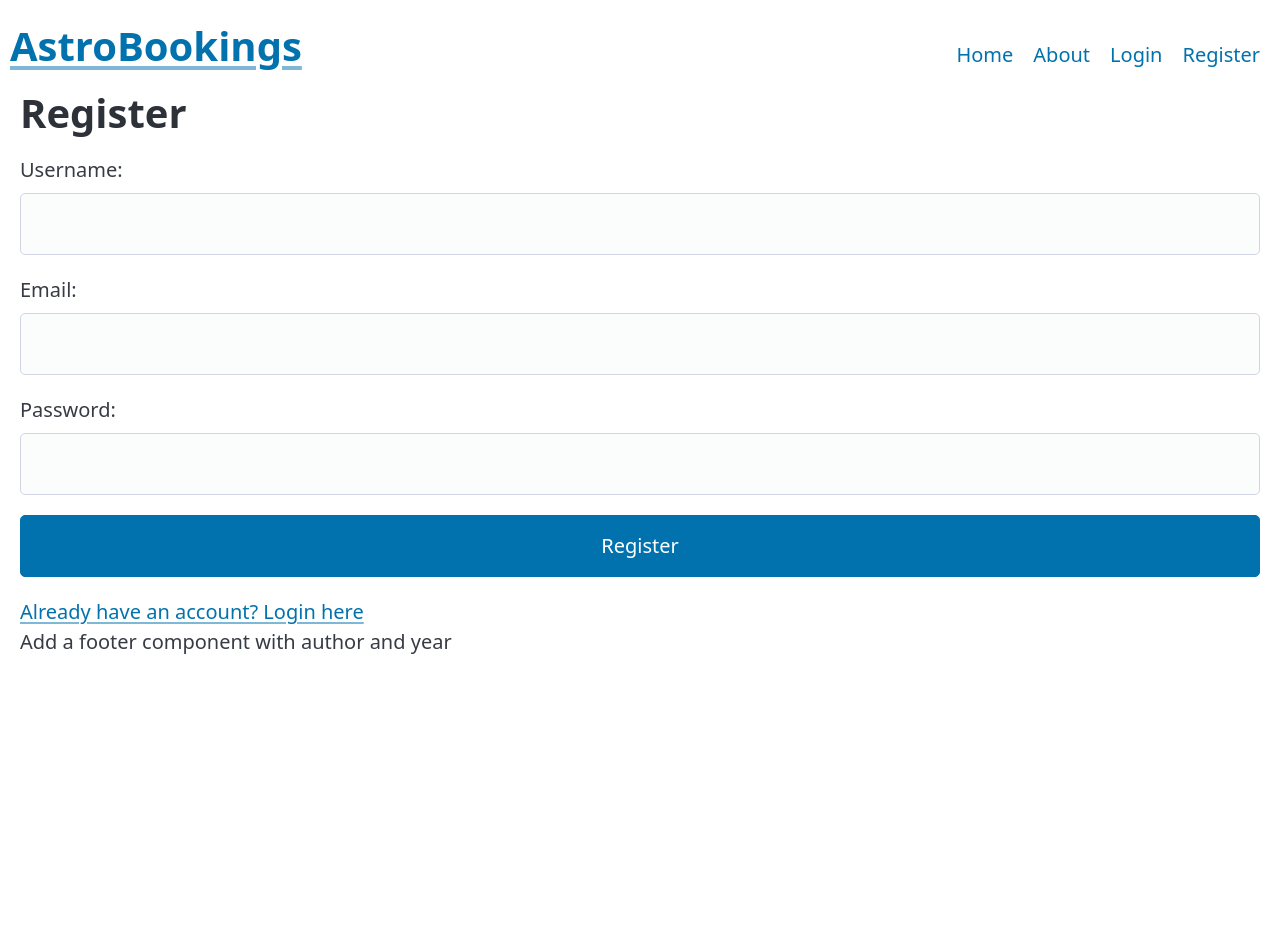
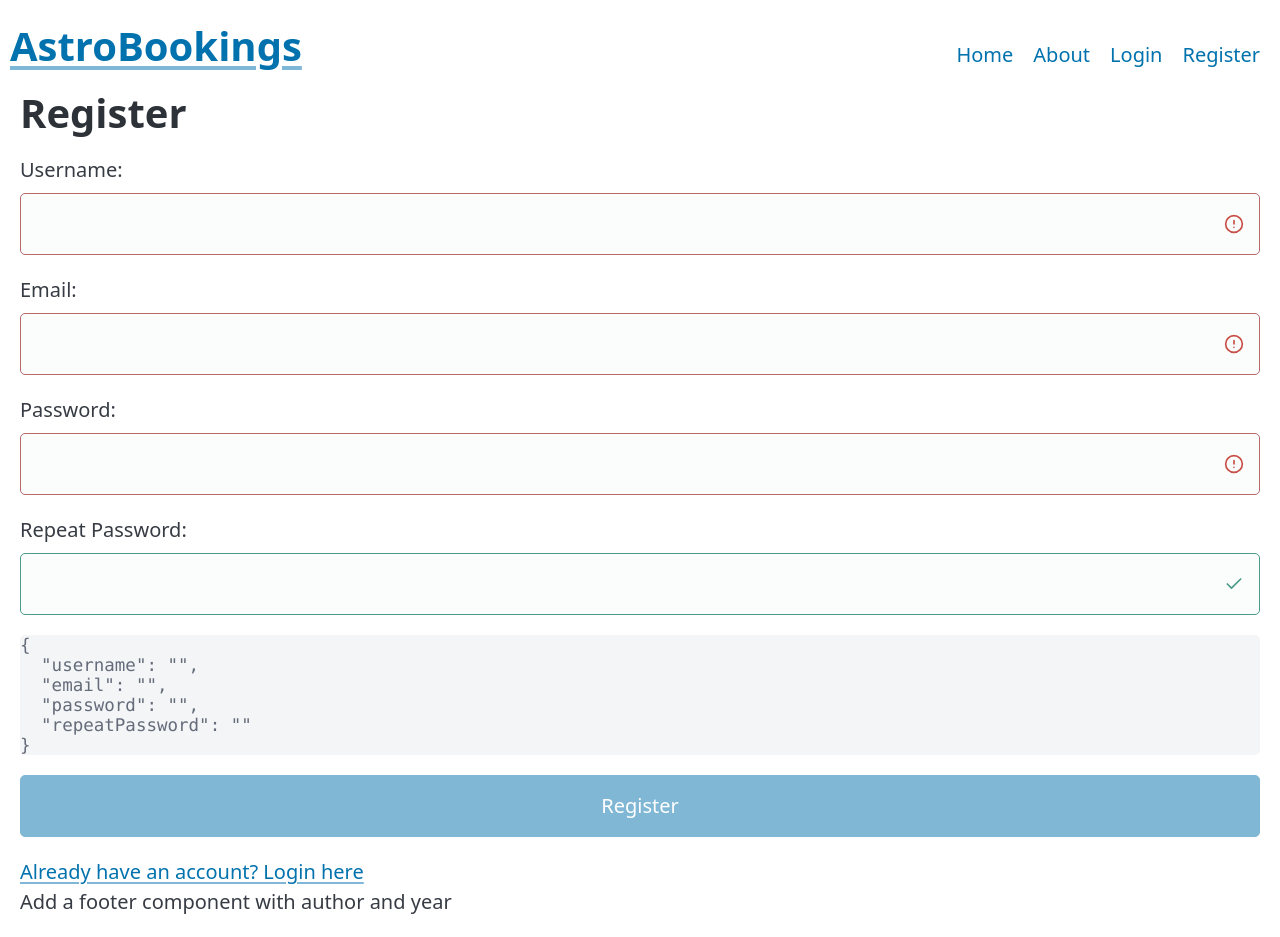
Before and after one commit to TrainingITCourses/mnt_ng16_pro, an Angular app in the folder AstroBookings/: page /register in a window 1280 px wide. Before the commit the page ends 800 px from the top, so only its background shows below. Built offline with nearby package versions, Linux system fonts and the light colour scheme; no server answers.

Commit message:
feat: validations

```diff
--- a/AstroBookings/src/app/routes/login/login-form.component.html
+++ b/AstroBookings/src/app/routes/login/login-form.component.html
@@ -1,11 +1,18 @@
-<form (ngSubmit)="onSubmit(username.value, password.value)">
+<form [formGroup]="loginForm" (ngSubmit)="onSubmit()">
   <div>
-    <label for="username">Username:</label>
-    <input type="text" id="username" #username required />
+    <label for="email">Email:</label>
+    <input type="email" id="email" formControlName="email" [attr.aria-invalid]="email.invalid" />
+    <small *ngIf="mustDisplayError(email)" class="error">{{ getDisplayError(email) }}</small>
   </div>
   <div>
     <label for="password">Password:</label>
-    <input type="password" id="password" #password required />
+    <input
+      type="password"
+      id="password"
+      formControlName="password"
+      [attr.aria-invalid]="password.invalid"
+    />
+    <small *ngIf="mustDisplayError(password)" class="error">{{ getDisplayError(password) }}</small>
   </div>
-  <button type="submit">Login</button>
+  <button type="submit" [disabled]="loginForm.invalid">Login</button>
 </form>
--- a/AstroBookings/src/app/routes/login/login-form.component.ts
+++ b/AstroBookings/src/app/routes/login/login-form.component.ts
@@ -1,5 +1,6 @@
 import { ChangeDetectionStrategy, Component, EventEmitter, Output } from '@angular/core';
-import { FormBuilder, Validators } from '@angular/forms';
+import { FormBuilder, FormControl, Validators } from '@angular/forms';
+import { passwordValidator } from 'app/shared/utils/form.validators';
 
 @Component({
   selector: 'app-login-form',
@@ -7,16 +8,44 @@ import { FormBuilder, Validators } from '@angular/forms';
   changeDetection: ChangeDetectionStrategy.OnPush,
 })
 export class LoginFormComponent {
-  @Output() login = new EventEmitter<{ username: string; password: string }>();
+  @Output() login = new EventEmitter<void>();
 
   loginForm = this.formBuilder.group({
-    username: ['', Validators.required],
-    password: ['', Validators.required],
+    email: new FormControl('', [Validators.required, Validators.email]),
+    password: new FormControl('', [
+      Validators.required,
+      Validators.minLength(4),
+      passwordValidator,
+    ]),
   });
+
+  get email(): FormControl {
+    return this.loginForm.get('email') as FormControl;
+  }
+
+  get password(): FormControl {
+    return this.loginForm.get('password') as FormControl;
+  }
+
+  mustDisplayError(control: FormControl): boolean {
+    return control.invalid && control.touched;
+  }
+
+  getDisplayError(control: FormControl): string {
+    if (control.hasError('required')) {
+      return 'This field is required';
+    } else if (control.hasError('email')) {
+      return 'Invalid email';
+    } else if (control.hasError('minlength')) {
+      return 'Password must be at least 4 characters';
+    } else {
+      return JSON.stringify(control.errors);
+    }
+  }
 
   constructor(private readonly formBuilder: FormBuilder) {}
 
-  onSubmit(username: string, password: string): void {
-    this.login.emit({ username, password });
+  onSubmit(): void {
+    this.login.emit();
   }
 }
--- a/AstroBookings/src/app/routes/login/login.page.html
+++ b/AstroBookings/src/app/routes/login/login.page.html
@@ -1,4 +1,4 @@
 <app-page-header title="Login"></app-page-header>
 
-<app-login-form (login)="onLogin($event.username, $event.password)"></app-login-form>
+<app-login-form (login)="onLogin()"></app-login-form>
 <a routerLink="/register">Don't have an account? Register here</a>
--- a/AstroBookings/src/app/routes/login/login.page.ts
+++ b/AstroBookings/src/app/routes/login/login.page.ts
@@ -8,8 +8,8 @@ import { LoginService } from './login.service';
 export class LoginPage {
   constructor(private readonly loginService: LoginService) {}
 
-  onLogin(username: string, password: string): void {
-    const success = this.loginService.login(username, password);
+  onLogin(): void {
+    const success = this.loginService.login('username', 'password');
     if (success) {
       console.log('Login successful');
       // Here you would typically navigate to another page or update the UI
--- a/AstroBookings/src/app/routes/register/register-form.component.html
+++ b/AstroBookings/src/app/routes/register/register-form.component.html
@@ -1,15 +1,41 @@
-<form (ngSubmit)="onSubmit(username.value, email.value, password.value)">
+<form [formGroup]="registerForm" (ngSubmit)="onSubmit()">
   <div>
     <label for="username">Username:</label>
-    <input type="text" id="username" #username required />
+    <input
+      type="text"
+      id="username"
+      formControlName="username"
+      [attr.aria-invalid]="username.invalid"
+    />
+    <small *ngIf="mustDisplayError(username)" class="error">{{ getDisplayError(username) }}</small>
   </div>
   <div>
     <label for="email">Email:</label>
-    <input type="email" id="email" #email required />
+    <input type="email" id="email" formControlName="email" [attr.aria-invalid]="email.invalid" />
+    <small *ngIf="mustDisplayError(email)" class="error">{{ getDisplayError(email) }}</small>
   </div>
   <div>
     <label for="password">Password:</label>
-    <input type="password" id="password" #password required />
+    <input
+      type="password"
+      id="password"
+      formControlName="password"
+      [attr.aria-invalid]="password.invalid"
+    />
+    <small *ngIf="mustDisplayError(password)" class="error">{{ getDisplayError(password) }}</small>
   </div>
-  <button type="submit">Register</button>
+  <div>
+    <label for="password">Repeat Password:</label>
+    <input
+      type="password"
+      id="repeatPassword"
+      formControlName="repeatPassword"
+      [attr.aria-invalid]="repeatPassword.invalid"
+    />
+    <small *ngIf="mustDisplayError(repeatPassword)" class="error">{{
+      getDisplayError(repeatPassword)
+    }}</small>
+  </div>
+  <pre>{{ registerForm.value | json }}</pre>
+  <button type="submit" [disabled]="registerForm.invalid">Register</button>
 </form>
--- a/AstroBookings/src/app/routes/register/register-form.component.ts
+++ b/AstroBookings/src/app/routes/register/register-form.component.ts
@@ -1,5 +1,10 @@
 import { ChangeDetectionStrategy, Component, EventEmitter, Output } from '@angular/core';
-import { FormBuilder, Validators } from '@angular/forms';
+import { FormBuilder, FormControl, Validators } from '@angular/forms';
+import {
+  EmailAsyncValidator,
+  matchPasswordValidator,
+  passwordValidator,
+} from 'app/shared/utils/form.validators';
 
 @Component({
   selector: 'app-register-form',
@@ -9,15 +14,60 @@ import { FormBuilder, Validators } from '@angular/forms';
 export class RegisterFormComponent {
   @Output() register = new EventEmitter<{ username: string; email: string; password: string }>();
 
-  registerForm = this.formBuilder.group({
-    username: ['', Validators.required],
-    email: ['', Validators.required],
-    password: ['', Validators.required],
-  });
+  registerForm = this.formBuilder.group(
+    {
+      username: new FormControl('', { validators: [Validators.required] }),
+      email: [
+        '',
+        {
+          validators: [Validators.required, Validators.email],
+          asyncValidators: [this.emailAsyncValidator.validate],
+          updateOn: 'blur',
+        },
+      ],
+      password: ['', [Validators.required, Validators.minLength(4), passwordValidator]],
+      repeatPassword: new FormControl('', { validators: [] }),
+    },
+    { validators: [matchPasswordValidator] },
+  );
 
-  constructor(private readonly formBuilder: FormBuilder) {}
+  get username(): FormControl {
+    return this.registerForm.get('username') as FormControl;
+  }
 
-  onSubmit(username: string, email: string, password: string): void {
-    this.register.emit({ username, email, password });
+  get email(): FormControl {
+    return this.registerForm.get('email') as FormControl;
+  }
+
+  get password(): FormControl {
+    return this.registerForm.get('password') as FormControl;
+  }
+
+  get repeatPassword(): FormControl {
+    return this.registerForm.get('repeatPassword') as FormControl;
+  }
+
+  mustDisplayError(control: FormControl): boolean {
+    return control.invalid && control.touched;
+  }
+  getDisplayError(control: FormControl): string {
+    if (control.hasError('required')) {
+      return 'This field is required';
+    } else if (control.hasError('email')) {
+      return 'Invalid email';
+    } else if (control.hasError('minlength')) {
+      return 'Password must be at least 4 characters';
+    } else {
+      return JSON.stringify(control.errors);
+    }
+  }
+
+  constructor(
+    private readonly formBuilder: FormBuilder,
+    private readonly emailAsyncValidator: EmailAsyncValidator,
+  ) {}
+
+  onSubmit(): void {
+    this.register.emit({ username: '2', email: '', password: '' });
   }
 }
--- a/AstroBookings/src/app/shared/ui/ui.module.ts
+++ b/AstroBookings/src/app/shared/ui/ui.module.ts
@@ -1,5 +1,6 @@
 import { CommonModule } from '@angular/common';
 import { NgModule } from '@angular/core';
+import { ReactiveFormsModule } from '@angular/forms';
 import { RouterModule } from '@angular/router';
 import { AsyncBlock } from './async.block';
 import { ButtonAtom } from './button.atom';
@@ -9,7 +10,7 @@ import { PageHeaderBlock } from './page-header.block';
 
 @NgModule({
   declarations: [LinkAtom, PageHeaderBlock, ButtonAtom, AsyncBlock, ListBlock],
-  imports: [CommonModule, RouterModule],
-  exports: [LinkAtom, PageHeaderBlock, ButtonAtom, AsyncBlock, ListBlock],
+  imports: [CommonModule, RouterModule, ReactiveFormsModule],
+  exports: [LinkAtom, PageHeaderBlock, ButtonAtom, AsyncBlock, ListBlock, ReactiveFormsModule],
 })
 export class UiModule {}
--- /dev/null
+++ b/AstroBookings/src/app/shared/utils/form.validators.ts
@@ -0,0 +1,38 @@
+import { HttpClient } from '@angular/common/http';
+import { Injectable } from '@angular/core';
+import { AbstractControl, AsyncValidator, ValidationErrors } from '@angular/forms';
+import { Observable, map } from 'rxjs';
+
+export const passwordValidator = (control: AbstractControl): ValidationErrors | null => {
+  const value = control.value as string;
+  const hasDigits = /\d/.test(value);
+  if (!hasDigits) return { password: 'Password must contain digits: ' + value };
+  const hasLetters = /[a-zA-Z]/.test(value);
+  if (!hasLetters) return { password: 'Password must contain letters: ' + value };
+  return null;
+};
+
+export const matchPasswordValidator = (form: AbstractControl): ValidationErrors | null => {
+  const passwordControl = form.get('password');
+  const repeatPasswordControl = form.get('repeatPassword');
+  const password = passwordControl?.value as string;
+  const repeatPassword = repeatPasswordControl?.value as string;
+  const error = password !== repeatPassword ? { matchPassword: 'Passwords do not match' } : null;
+  if (error) {
+    repeatPasswordControl?.setErrors(error);
+  }
+  return error;
+};
+
+@Injectable({ providedIn: 'root' })
+export class EmailAsyncValidator implements AsyncValidator {
+  constructor(private readonly http: HttpClient) {}
+
+  public validate = (control: AbstractControl) => this.emailValidator(control);
+
+  private emailValidator(control: AbstractControl): Observable<ValidationErrors | null> {
+    return this.http
+      .get<boolean>(`/api/users/email-exists?email=${control.value}`)
+      .pipe(map((exists) => (exists ? { email: 'Email already exists' } : null)));
+  }
+}
```
